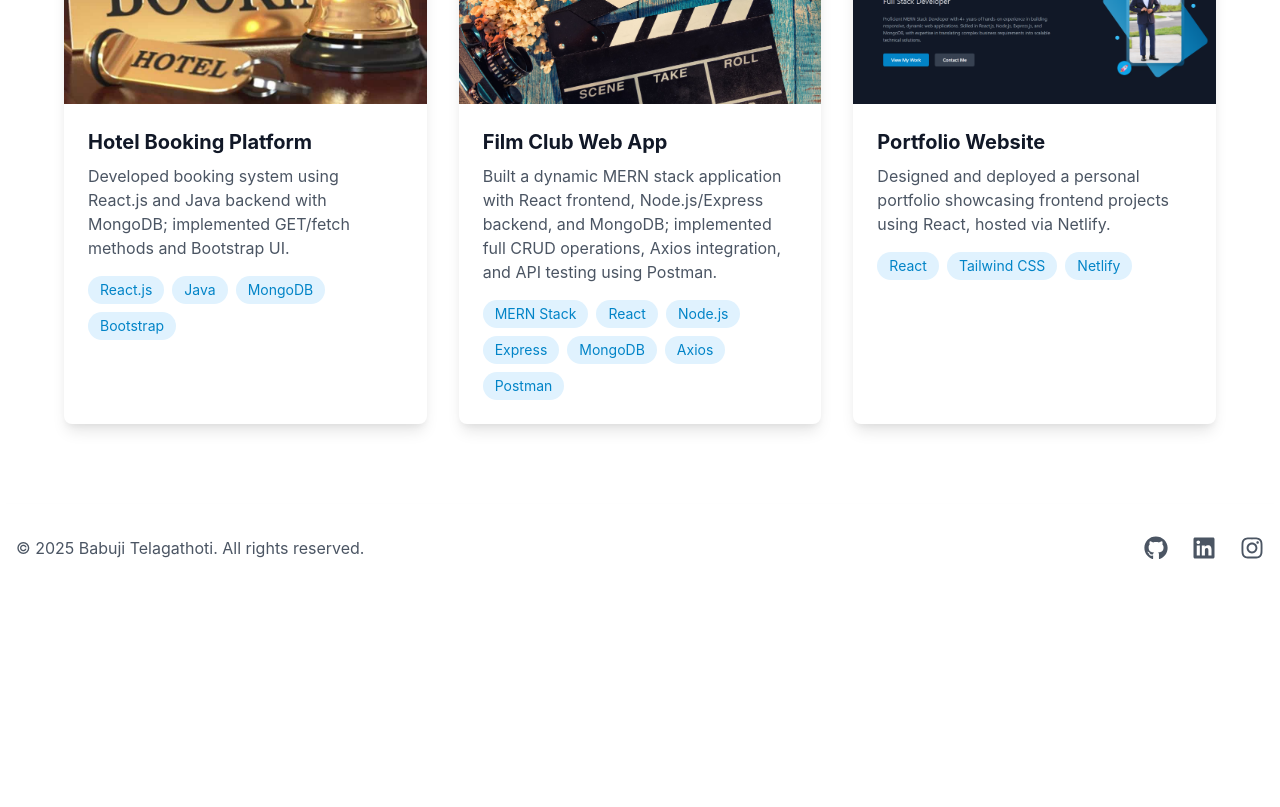
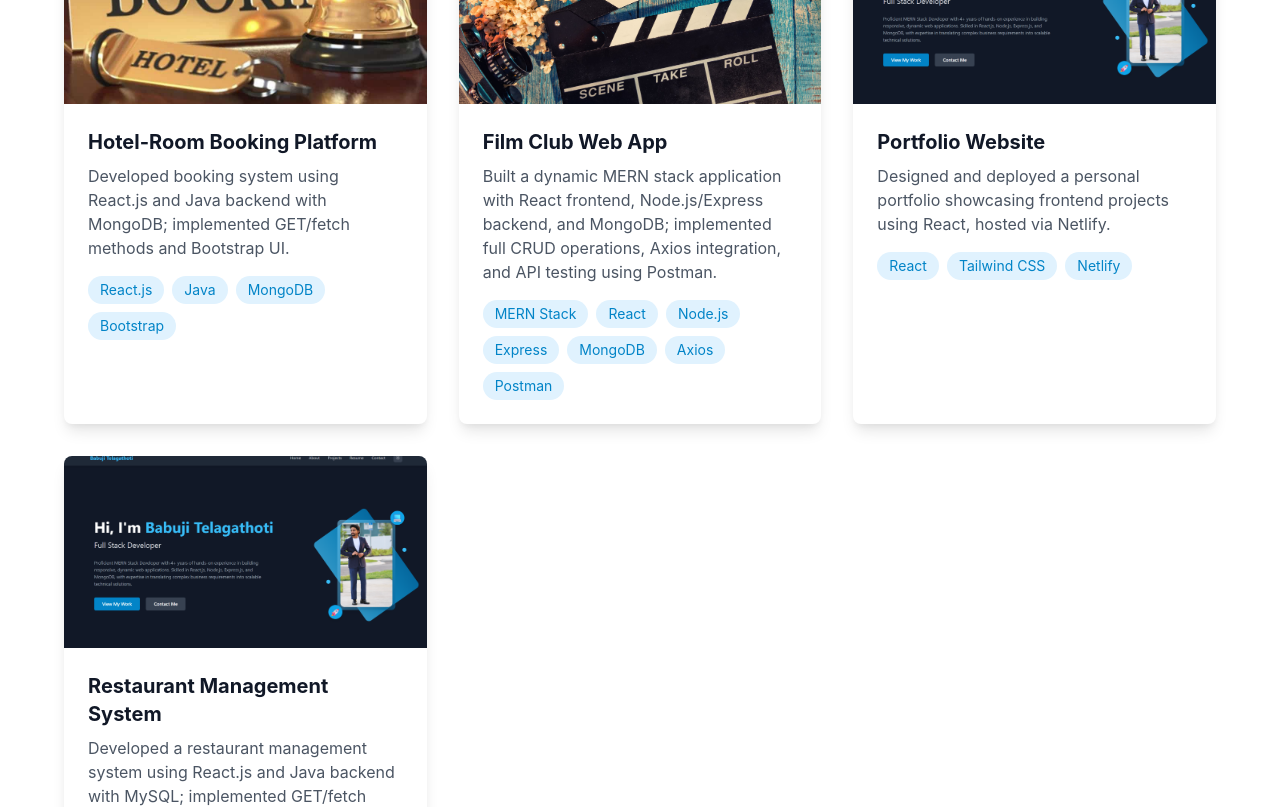
Before and after one commit to btelagathoti/mernportfolio, a React (Create React App) app in the folder client/: page /projects in a window 1280 px wide. Shown: the part 440-1247 px from the top of the page. Before the commit the page ends 1032 px from the top, so only its background shows below. Built offline with nearby package versions, Linux system fonts and the light colour scheme.

Commit message:
new project

```diff
--- a/client/src/pages/Projects.js
+++ b/client/src/pages/Projects.js
@@ -8,19 +8,19 @@ import portfolio from '../docs/portfolio.png';
 const Projects = () => {
   const [projects] = useState([
     {
-      title: "Hotel Booking Platform",
+      title: "Hotel-Room Booking Platform",
       description: "Developed booking system using React.js and Java backend with MongoDB; implemented GET/fetch methods and Bootstrap UI.",
       image: hotelBooking,
       technologies: ["React.js", "Java", "MongoDB", "Bootstrap"],
-      github: "https://github.com/btelagathoti",
-      live: "https://hotel-booking-platform-2025.netlify.app/"
+      github: "https://github.com/btelagathoti/Hotel_Room_Booking",
+      live: "https://hotelroommanagement.netlify.app/"
     },
     {
       title: "Film Club Web App",
       description: "Built a dynamic MERN stack application with React frontend, Node.js/Express backend, and MongoDB; implemented full CRUD operations, Axios integration, and API testing using Postman.",
       image: filmClub,
       technologies: ["MERN Stack", "React", "Node.js", "Express", "MongoDB", "Axios", "Postman"],
-      github: "https://github.com/btelagathoti",
+      github: "https://github.com/btelagathoti/filmClub",
       live: "https://film-club-app-2025.netlify.app/"
     },
     {
@@ -28,7 +28,15 @@ const Projects = () => {
       description: "Designed and deployed a personal portfolio showcasing frontend projects using React, hosted via Netlify.",
       image: portfolio,
       technologies: ["React", "Tailwind CSS", "Netlify"],
-      github: "https://github.com/btelagathoti",
+      github: "https://github.com/btelagathoti/mernportfolio",
+      live: "https://babujit.netlify.app/"
+    },
+    {
+      title: "Restaurant Management System",
+      description: "Developed a restaurant management system using React.js and Java backend with MySQL; implemented GET/fetch methods and Bootstrap UI.",
+      image: portfolio,
+      technologies: ["React", "java","Tailwind CSS", "Netlify"],
+      github: "https://github.com/btelagathoti/HomesKitchen_ReactJSPythonFastAPISQL",
       live: "https://babujit.netlify.app/"
     }
   ]);
```
